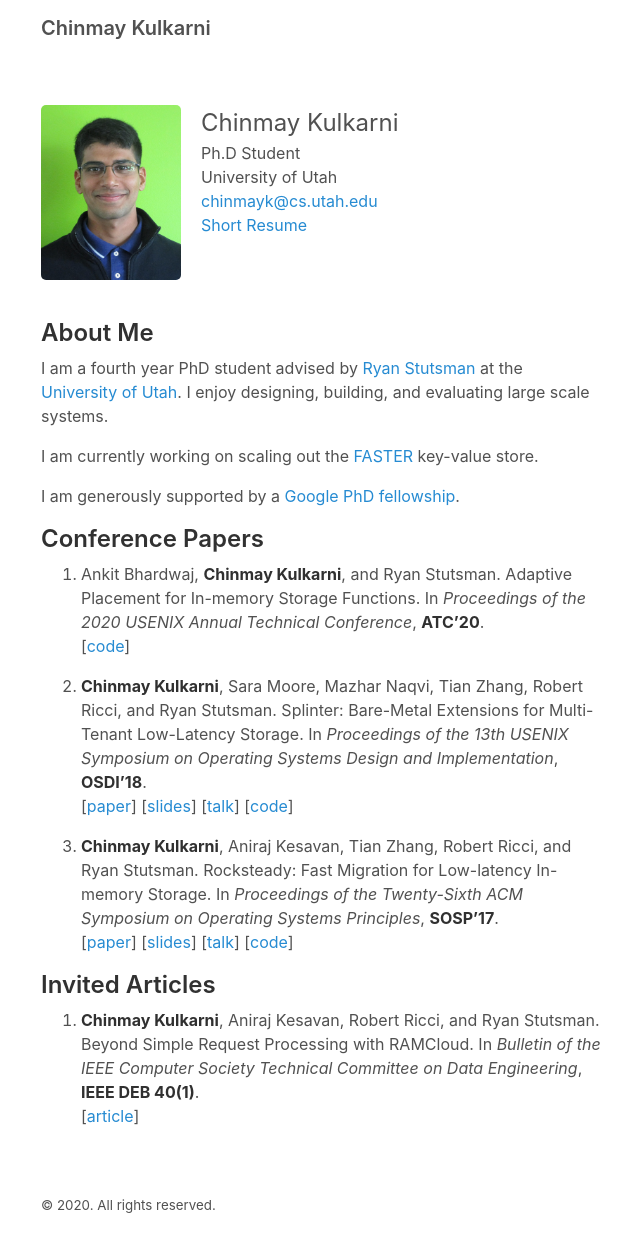
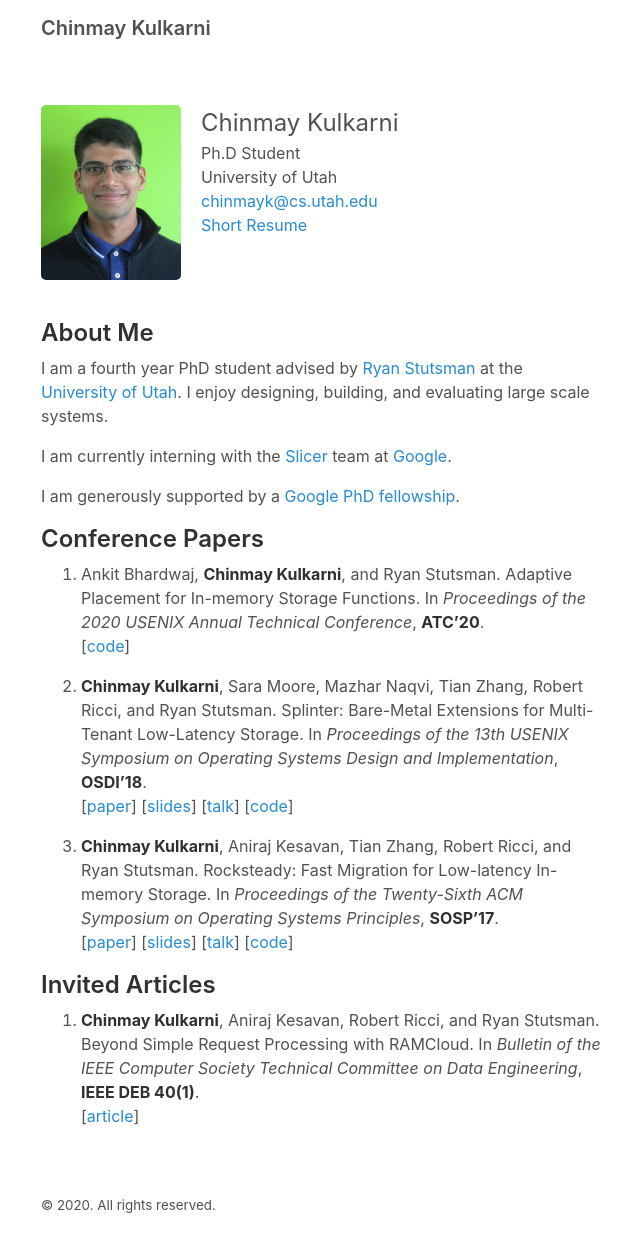
Before and after one commit to chinkulkarni/chinkulkarni.github.io, a Jekyll site: the page built from index.md, in a window 1280 px wide. Shown: the whole page, without its empty margins (319-959 px from the left). Built offline with Jekyll 4.4.1, drawn with Linux system fonts in a browser that asks for light colours.

Commit message:
Update current

```diff
--- a/index.md
+++ b/index.md
@@ -21,7 +21,8 @@ I am a fourth year PhD student advised by [Ryan Stutsman](http://rstutsman.githu
 at the [University of Utah](http://www.cs.utah.edu/). I enjoy designing,
 building, and evaluating large scale systems.
 
-I am currently working on scaling out the [FASTER](https://microsoft.github.io/FASTER/) key-value store.
+I am currently interning with the [Slicer](https://www.usenix.org/system/files/conference/osdi16/osdi16-adya.pdf) team
+at [Google](https://about.google).
 
 I am generously supported by a [Google PhD fellowship](
 https://ai.googleblog.com/2019/09/announcement-of-2019-fellowship.html).
```
